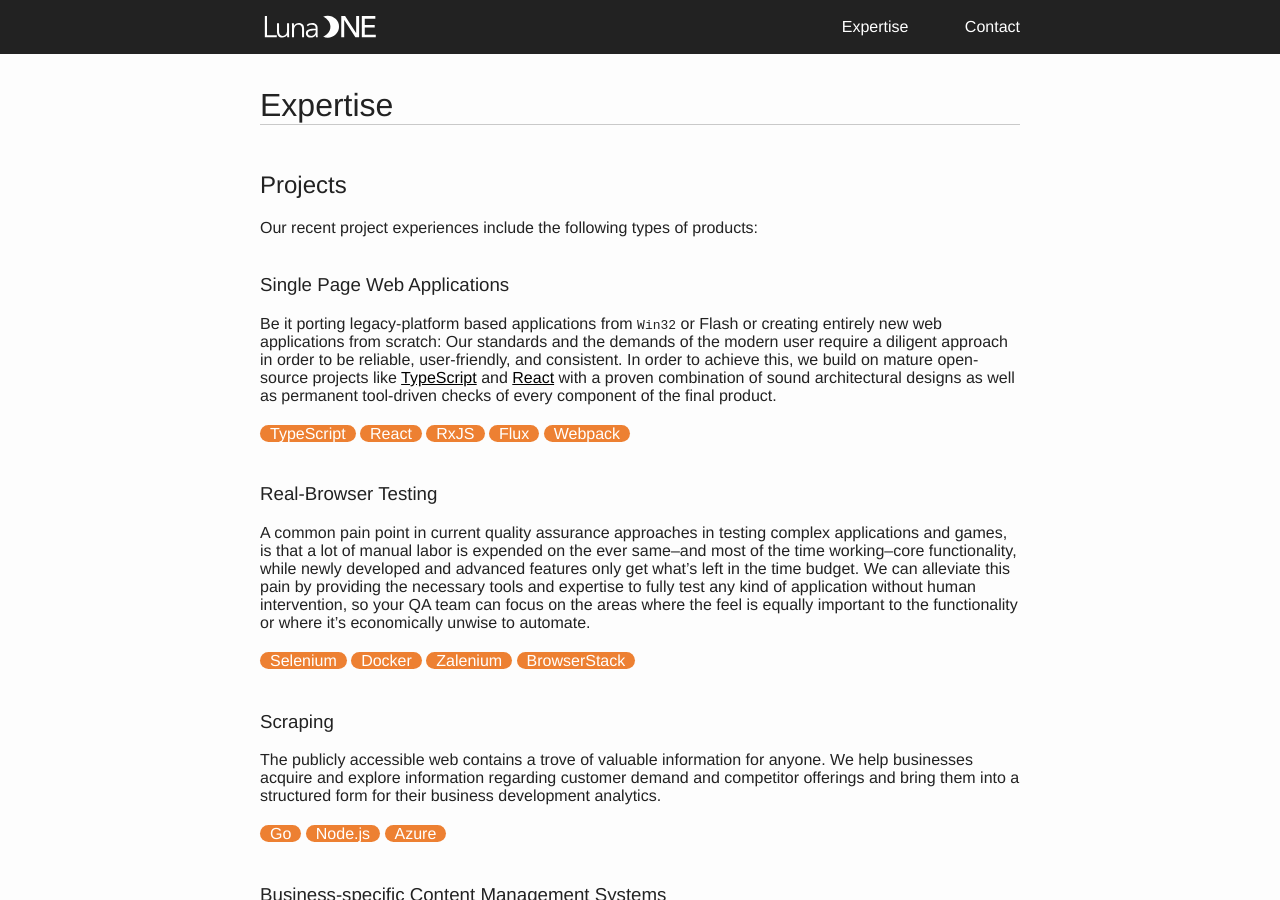
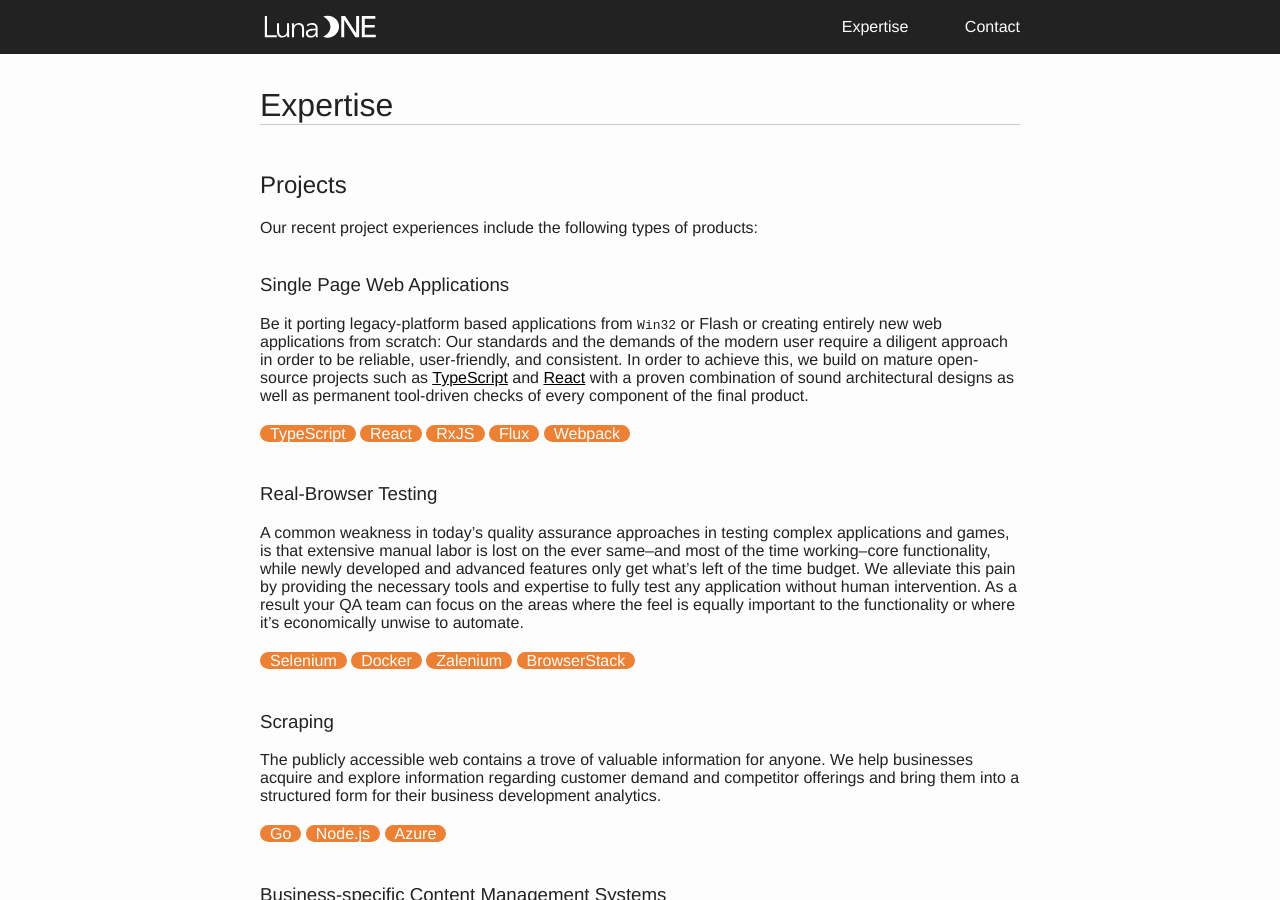
Before and after one commit to LunaONE/web, a Jekyll site: the page built from expertise.md, in a window 1280 px wide and 900 px high. Built offline with Jekyll 4.4.1, drawn with Linux system fonts in a browser that asks for light colours; our own code applies the rules of GitHub Pages for plain Markdown files.

Commit message:
Update expertise.md

```diff
--- a/expertise.md
+++ b/expertise.md
@@ -10,7 +10,7 @@ Our recent project experiences include the following types of products:
 
 ### Single Page Web Applications
 
-Be it porting legacy-platform based applications from `Win32` or Flash or creating entirely new web applications from scratch: Our standards and the demands of the modern user require a diligent approach in order to be reliable, user-friendly, and consistent. In order to achieve this, we build on mature open-source projects like [TypeScript](#TypeScript) and [React](#React) with a proven combination of sound architectural designs as well as permanent tool-driven checks of every component of the final product.
+Be it porting legacy-platform based applications from `Win32` or Flash or creating entirely new web applications from scratch: Our standards and the demands of the modern user require a diligent approach in order to be reliable, user-friendly, and consistent. In order to achieve this, we build on mature open-source projects such as [TypeScript](#TypeScript) and [React](#React) with a proven combination of sound architectural designs as well as permanent tool-driven checks of every component of the final product.
 
 <span class="tt">TypeScript</span>
 <span class="tt">React</span>
@@ -20,7 +20,7 @@ Be it porting legacy-platform based applications from `Win32` or Flash or creati
 
 ### Real-Browser Testing
 
-A common pain point in current quality assurance approaches in testing complex applications and games, is that a lot of manual labor is expended on the ever same–and most of the time working–core functionality, while newly developed and advanced features only get what's left in the time budget. We can alleviate this pain by providing the necessary tools and expertise to fully test any kind of application without human intervention, so your QA team can focus on the areas where the feel is equally important to the functionality or where it's economically unwise to automate.
+A common weakness in today's quality assurance approaches in testing complex applications and games, is that extensive manual labor is lost on the ever same–and most of the time working–core functionality, while newly developed and advanced features only get what's left of the time budget. We alleviate this pain by providing the necessary tools and expertise to fully test any application without human intervention. As a result your QA team can focus on the areas where the feel is equally important to the functionality or where it's economically unwise to automate.
 
 <span class="tt">Selenium</span>
 <span class="tt">Docker</span>
```
